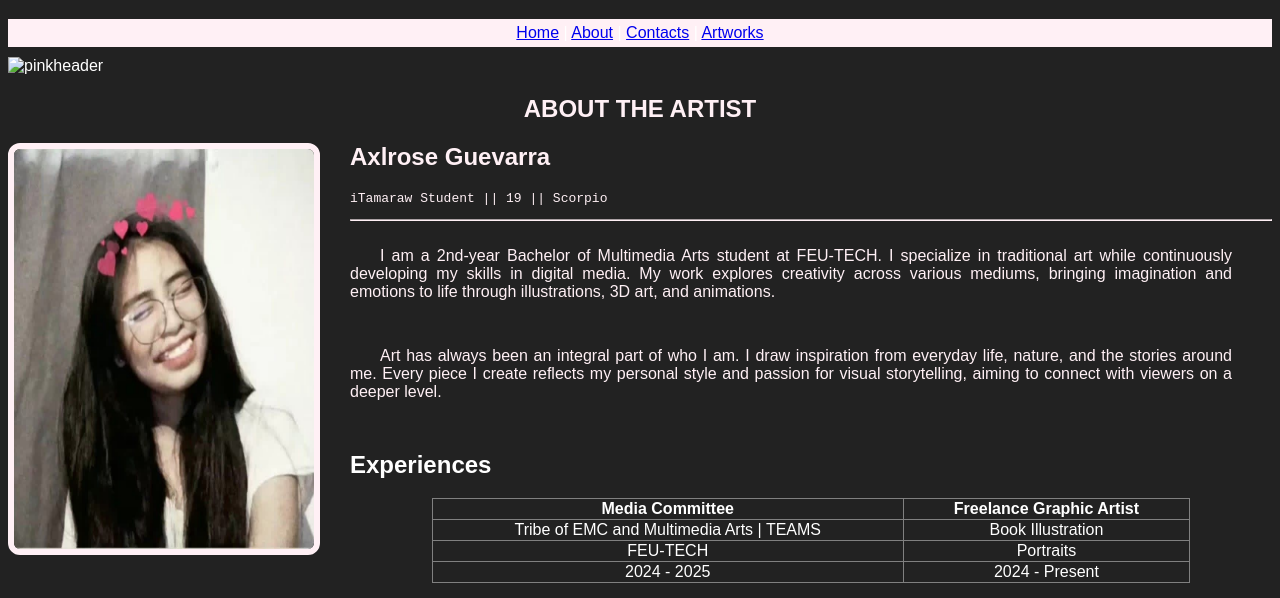
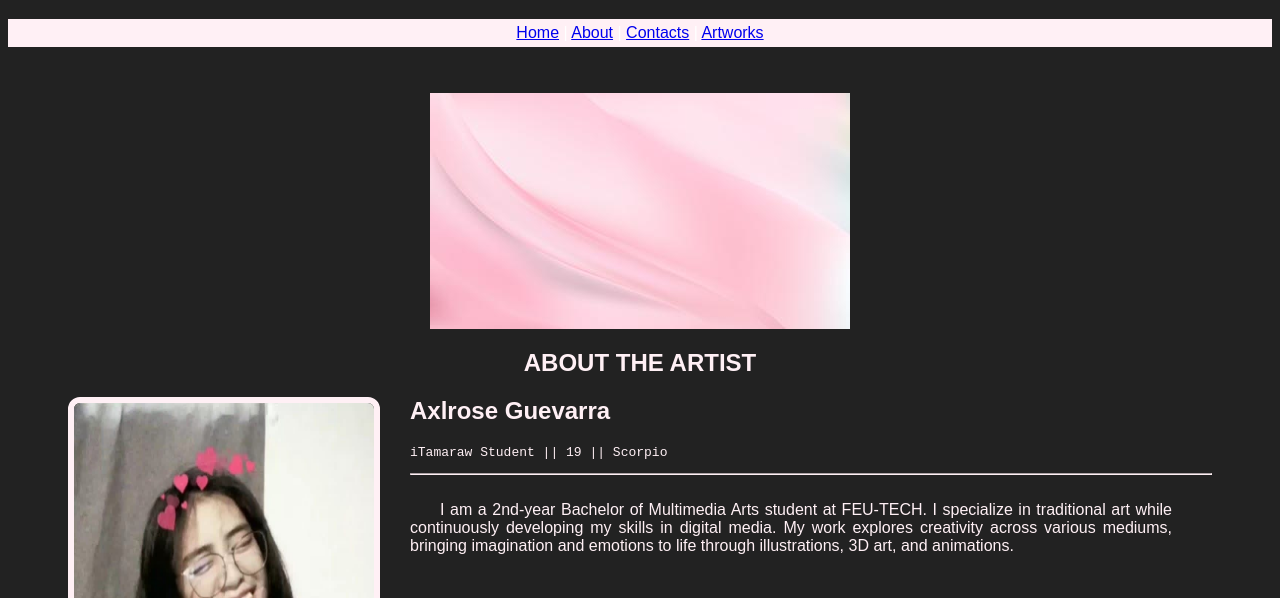
Before and after one commit to Rskieee/Rskieee.github.io, a plain HTML site: page abtme.html in a window 1280 px wide. Shown: the part 133-731 px from the top of the page. Drawn offline with Linux system fonts and the light colour scheme.

Commit message:
abtme.html

```diff
--- a/abtme.html
+++ b/abtme.html
@@ -21,8 +21,11 @@
   </nav>
 
   <main>
+     <div style="text-align:center; margin:20px;">
+    <div style="display:flex; justify-content:center; flex-wrap:wrap; gap:20px; margin-top:20px;">
+      <figure style="text-align:center;">
     <section>
-      <img src="pink.jpg" alt="pinkheader" style="padding-top: 10px; display: block; margin-left: auto; margin-right: auto;">
+      <img src="pink.jpeg" alt="pinkheader" style="padding-top: 10px; display: block; margin-left: auto; margin-right: auto;">
     </section>
 
     <section>
```
